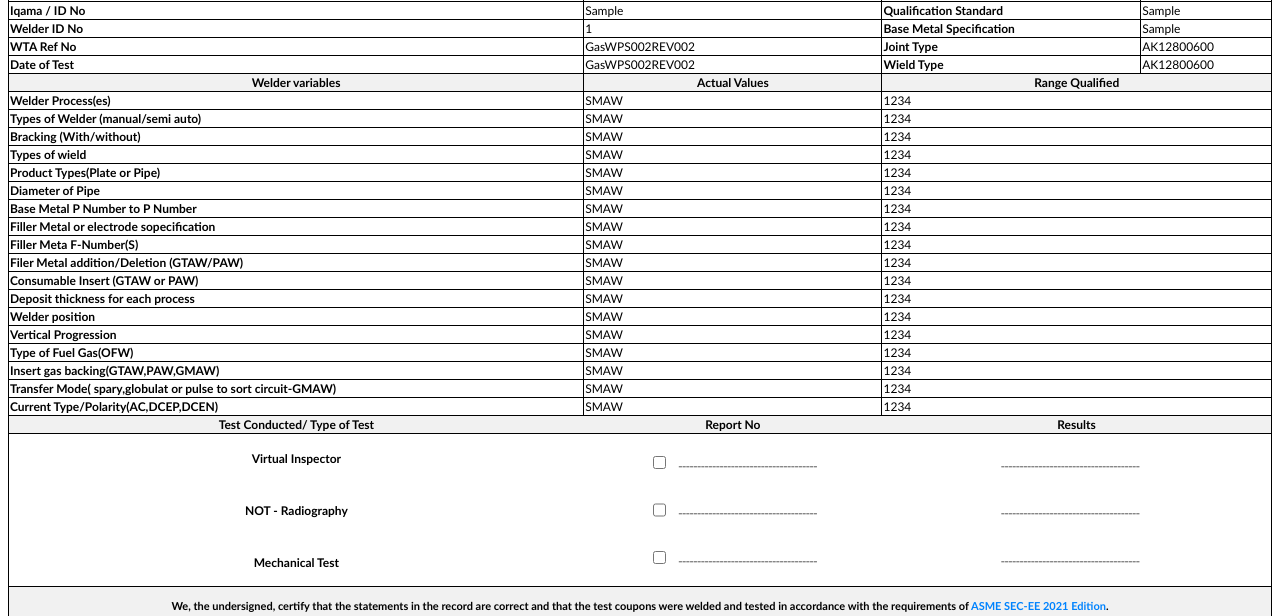
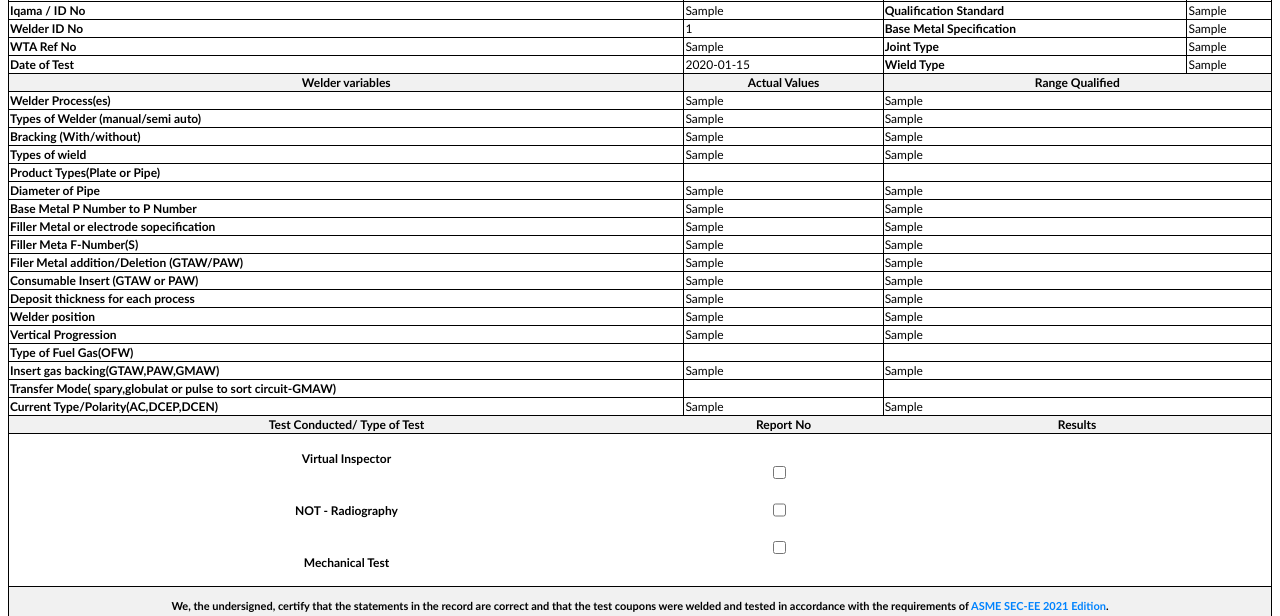
Before and after one commit to huzaifa003/Saudia, a Node server app: a page that uses views/viewCertificate.ejs in a window 1280 px wide. Shown: the part 176-792 px from the top of the page. Run offline with Node 20, Linux system fonts and the light colour scheme; tables that the repository leaves empty hold one stand-in row (values such as "Sample post"); some libraries are stand-ins or nearby versions; grey boxes are pictures that could not be loaded.

Commit message:
Finished View Certificate

```diff
--- a/views/viewCertificate.ejs
+++ b/views/viewCertificate.ejs
@@ -70,15 +70,15 @@
       </tr>
       <tr>
         <td style="border: 1px solid black;font-weight: bold;">WTA Ref No</td>
-        <td style="border: 1px solid black;">GasWPS002REV002</td>
+        <td style="border: 1px solid black;"><%=record.wtaRef %></td>
         <td style="border: 1px solid black;font-weight: bold;">Joint Type</td>
-        <td style="border: 1px solid black;">AK12800600</td>
+        <td style="border: 1px solid black;"><%=record.jointType %></td>
       </tr>
       <tr>
         <td style="border: 1px solid black;font-weight: bold;">Date of Test</td>
-        <td style="border: 1px solid black;">GasWPS002REV002</td>
+        <td style="border: 1px solid black;"><%=record.date_of_test %></td>
         <td style="border: 1px solid black;font-weight: bold;">Wield Type</td>
-        <td style="border: 1px solid black;">AK12800600</td>
+        <td style="border: 1px solid black;"><%=record.weldType %></td>
       </tr>
     </tbody>
     <thead>
@@ -92,107 +92,107 @@
     <tbody style="text-align: center">
       <tr>
         <td style="text-align: left; border: 1px solid black;font-weight: bold;">Welder Process(es)</td>
-        <td style="text-align: left; border: 1px solid black;">SMAW</td>
-        <td style="text-align: left; border: 1px solid black;" colspan="2">1234</td>
+        <td style="text-align: left; border: 1px solid black;"><%=record.welderProcessActual %></td>
+        <td style="text-align: left; border: 1px solid black;" colspan="2"><%=record.welderProcessRange %></td>
       </tr>
       <tr>
         <td style="text-align: left; border: 1px solid black;font-weight: bold;">
           Types of Welder (manual/semi auto)
         </td>
-        <td style="text-align: left; border: 1px solid black;">SMAW</td>
-        <td style="text-align: left; border: 1px solid black;" colspan="2">1234</td>
+        <td style="text-align: left; border: 1px solid black;"><%=record.typesOfWeldersActual %></td>
+        <td style="text-align: left; border: 1px solid black;" colspan="2"><%=record.typesOfWeldersRange %></td>
       </tr>
       <tr>
         <td style="text-align: left; border: 1px solid black;font-weight: bold;">Bracking (With/without)</td>
-        <td style="text-align: left; border: 1px solid black;">SMAW</td>
-        <td style="text-align: left; border: 1px solid black;" colspan="2">1234</td>
+        <td style="text-align: left; border: 1px solid black;"><%=record.brackingActual %></td>
+        <td style="text-align: left; border: 1px solid black;" colspan="2"><%=record.brackingRange %></td>
       </tr>
       <tr>
         <td style="text-align: left; border: 1px solid black;font-weight: bold;">Types of wield</td>
-        <td style="text-align: left; border: 1px solid black;">SMAW</td>
-        <td style="text-align: left; border: 1px solid black;" colspan="2">1234</td>
+        <td style="text-align: left; border: 1px solid black;"><%=record.typesOfWieldActual %></td>
+        <td style="text-align: left; border: 1px solid black;" colspan="2"><%=record.typesOfWieldRange %></td>
       </tr>
       <tr>
         <td style="text-align: left; border: 1px solid black;font-weight: bold;">Product Types(Plate or Pipe)</td>
-        <td style="text-align: left; border: 1px solid black;">SMAW</td>
-        <td style="text-align: left; border: 1px solid black;" colspan="2">1234</td>
+        <td style="text-align: left; border: 1px solid black;"><%=record.productTypesActual %></td>
+        <td style="text-align: left; border: 1px solid black;" colspan="2"><%=record.productTypesEditRange %></td>
       </tr>
       <tr>
         <td style="text-align: left; border: 1px solid black;font-weight: bold;">Diameter of Pipe</td>
-        <td style="text-align: left; border: 1px solid black;;">SMAW</td>
-        <td style="text-align: left; border: 1px solid black;" colspan="2">1234</td>
+        <td style="text-align: left; border: 1px solid black;;"><%=record.diameterOfPipeActual %></td>
+        <td style="text-align: left; border: 1px solid black;" colspan="2"><%=record.diameterOfPipeRange %></td>
       </tr>
       <tr>
         <td style="text-align: left; border: 1px solid black;font-weight: bold;">Base Metal P Number to P Number</td>
-        <td style="text-align: left; border: 1px solid black;">SMAW</td>
-        <td style="text-align: left; border: 1px solid black;" colspan="2">1234</td>
+        <td style="text-align: left; border: 1px solid black;"><%=record.baseMetalp_pActual %></td>
+        <td style="text-align: left; border: 1px solid black;" colspan="2"><%=record.baseMetalp_pRange %></td>
       </tr>
       <tr>
         <td style="text-align: left; border: 1px solid black;font-weight: bold;">
           Filler Metal or electrode sopecification
         </td>
-        <td style="text-align: left; border: 1px solid black;">SMAW</td>
-        <td style="text-align: left; border: 1px solid black;" colspan="2">1234</td>
+        <td style="text-align: left; border: 1px solid black;"><%=record.fillerMetalActual %></td>
+        <td style="text-align: left; border: 1px solid black;" colspan="2"><%=record.fillerMetalRange %></td>
       </tr>
       <tr>
         <td style="text-align: left; border: 1px solid black;font-weight: bold;">Filler Meta F-Number(S)</td>
-        <td style="text-align: left; border: 1px solid black;">SMAW</td>
-        <td style="text-align: left; border: 1px solid black;" colspan="2">1234</td>
+        <td style="text-align: left; border: 1px solid black;"><%=record.fillerMetalFNoActual %></td>
+        <td style="text-align: left; border: 1px solid black;" colspan="2"><%=record.fillerMetalFNoRange %></td>
       </tr>
       <tr>
         <td style="text-align: left; border: 1px solid black;font-weight: bold;">
           Filer Metal addition/Deletion (GTAW/PAW)
         </td>
-        <td style="text-align: left; border: 1px solid black;">SMAW</td>
-        <td style="text-align: left; border: 1px solid black;" colspan="2">1234</td>
+        <td style="text-align: left; border: 1px solid black;"><%=record.fillerMetalAdditionActual %></td>
+        <td style="text-align: left; border: 1px solid black;" colspan="2"><%=record.fillerMetalAdditionRange %></td>
       </tr>
       <tr>
         <td style="text-align: left; border: 1px solid black;font-weight: bold;">Consumable Insert (GTAW or PAW)</td>
-        <td style="text-align: left; border: 1px solid black;">SMAW</td>
-        <td style="text-align: left; border: 1px solid black;" colspan="2">1234</td>
+        <td style="text-align: left; border: 1px solid black;"><%=record.consumableInsertActual %></td>
+        <td style="text-align: left; border: 1px solid black;" colspan="2"><%=record.consumableInsertRange %></td>
       </tr>
       <tr>
         <td style="text-align: left; border: 1px solid black; font-weight: bold;">
           Deposit thickness for each process
         </td>
-        <td style="text-align: left; border: 1px solid black;">SMAW</td>
-        <td style="text-align: left; border: 1px solid black;" colspan="2">1234</td>
+        <td style="text-align: left; border: 1px solid black;"><%=record.depositeThicknessActual %></td>
+        <td style="text-align: left; border: 1px solid black;" colspan="2"><%=record.depositeThicknessRange %></td>
       </tr>
       <tr>
         <td style="text-align: left; border: 1px solid black;font-weight: bold;">Welder position</td>
-        <td style="text-align: left; border: 1px solid black;">SMAW</td>
-        <td style="text-align: left; border: 1px solid black;" colspan="2">1234</td>
+        <td style="text-align: left; border: 1px solid black;"><%=record.welderPositionActual %></td>
+        <td style="text-align: left; border: 1px solid black;" colspan="2"><%=record.welderPositionRange %></td>
       </tr>
       <tr>
         <td style="text-align: left; border: 1px solid black;font-weight: bold;">Vertical Progression</td>
-        <td style="text-align: left; border: 1px solid black;">SMAW</td>
-        <td style="text-align: left; border: 1px solid black;" colspan="2">1234</td>
+        <td style="text-align: left; border: 1px solid black;"><%=record.verticalProgressionActual %></td>
+        <td style="text-align: left; border: 1px solid black;" colspan="2"><%=record.verticalProgressionRange %></td>
       </tr>
       <tr>
         <td style="text-align: left; border: 1px solid black;font-weight: bold;">Type of Fuel Gas(OFW)</td>
-        <td style="text-align: left; border: 1px solid black;">SMAW</td>
-        <td style="text-align: left; border: 1px solid black;" colspan="2">1234</td>
+        <td style="text-align: left; border: 1px solid black;"><%=record.typeOfFuelGasActual%></td>
+        <td style="text-align: left; border: 1px solid black;" colspan="2"><%=record.typeOfFuelGasRange%></td>
       </tr>
       <tr>
         <td style="text-align: left; border: 1px solid black;font-weight: bold;">
           Insert gas backing(GTAW,PAW,GMAW)
         </td>
-        <td style="text-align: left; border: 1px solid black;">SMAW</td>
-        <td style="text-align: left; border: 1px solid black;" colspan="2">1234</td>
+        <td style="text-align: left; border: 1px solid black;"><%=record.insertGasBackingActual %></td>
+        <td style="text-align: left; border: 1px solid black;" colspan="2"><%=record.insertGasBackingRange %></td>
       </tr>
       <tr>
         <td style="text-align: left; border: 1px solid black;font-weight: bold;">
           Transfer Mode( spary,globulat or pulse to sort circuit-GMAW)
         </td>
-        <td style="text-align: left; border: 1px solid black;">SMAW</td>
-        <td style="text-align: left; border: 1px solid black;" colspan="2">1234</td>
+        <td style="text-align: left; border: 1px solid black;"><%=record.transferModeActual %></td>
+        <td style="text-align: left; border: 1px solid black;" colspan="2"><%=record.transferModeRange %></td>
       </tr>
       <tr>
         <td style="text-align: left; border: 1px solid black;font-weight: bold;">
           Current Type/Polarity(AC,DCEP,DCEN)
         </td>
-        <td style="text-align: left; border: 1px solid black;">SMAW</td>
-        <td style="text-align: left; border: 1px solid black;" colspan="2">1234</td>
+        <td style="text-align: left; border: 1px solid black;"><%=record.currentTypePolarityActual %></td>
+        <td style="text-align: left; border: 1px solid black;" colspan="2"><%=record.currentTypePolarityRange %></td>
       </tr>
     </tbody>
     <thead>
```
Also changed, not shown: other parts of views/viewCertificate.ejs (+17 -9 lines).
